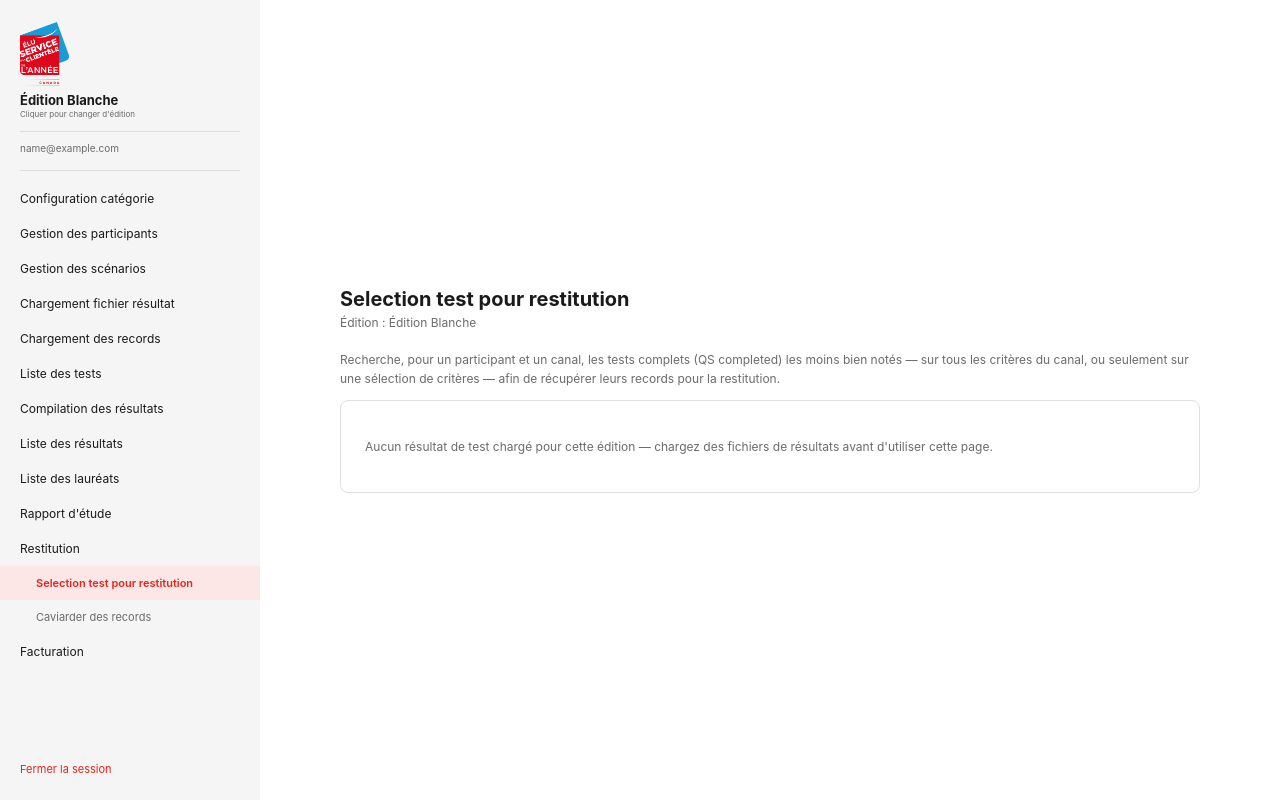
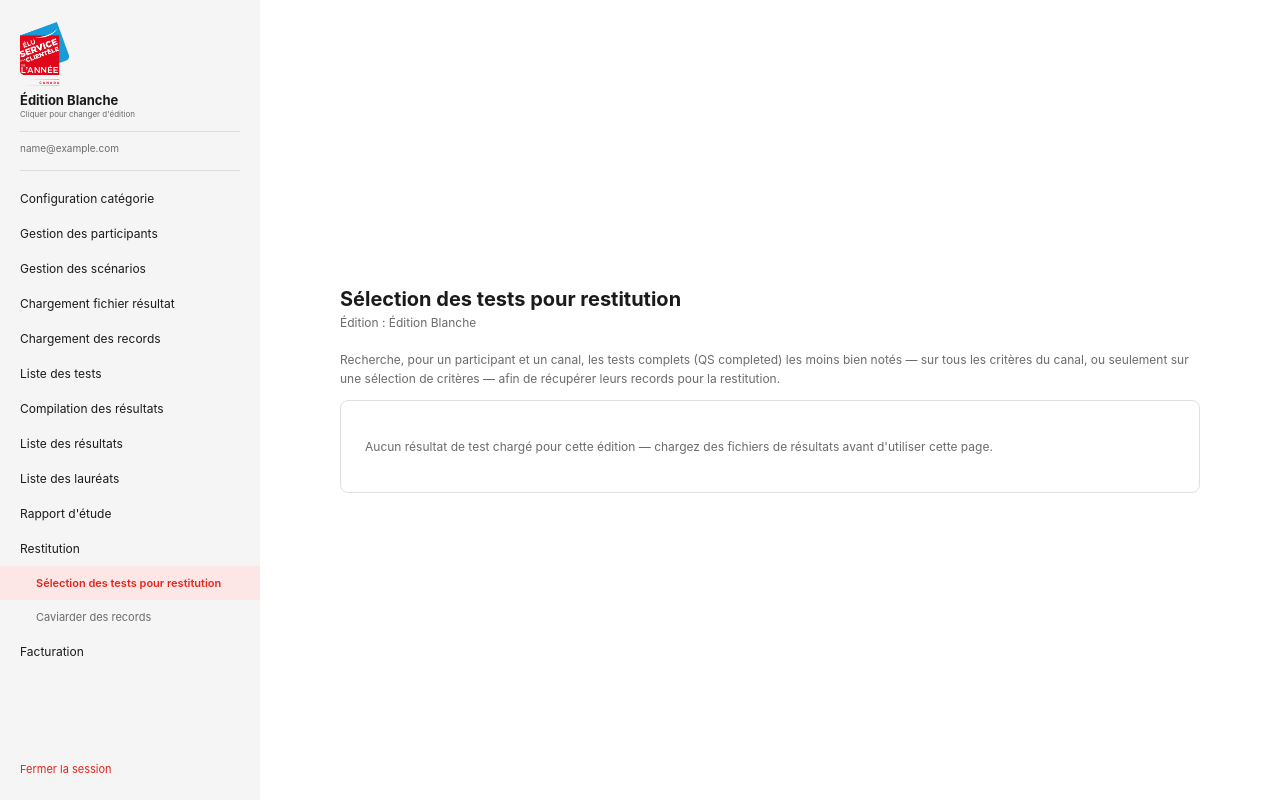
Before and after one commit to didier174/vcsoy-results, a Flask app: page /restitutions/selection-tests in a window 1280 px wide. Run offline with Flask 3, Linux system fonts and the light colour scheme; the visitor is signed in with stand-in values (Sample User, id 1); data that the repository does not hold is empty; some libraries are stand-ins or nearby versions.

Commit message:
Renomme "Selection test pour restitution" en "Sélection des tests pour restitution"
Co-Authored-By: Claude Sonnet 5 <noreply@anthropic.com>

```diff
--- a/app/restitutions/routes.py
+++ b/app/restitutions/routes.py
@@ -39,7 +39,7 @@ from app.results.validation import CHANNEL_FIELD_BY_KEY
 restitutions_bp = Blueprint("restitutions", __name__, url_prefix="/restitutions")
 
 ACTIVE_ITEM = "Restitution"
-ACTIVE_ITEM_SELECT_TESTS = "Selection test pour restitution"
+ACTIVE_ITEM_SELECT_TESTS = "Sélection des tests pour restitution"
 ACTIVE_ITEM_REDACT_RECORDS = "Caviarder des records"
 
 MAX_TESTS_REQUEST = 5
--- a/app/templates/app_shell.html
+++ b/app/templates/app_shell.html
@@ -44,8 +44,8 @@
           <a href="{{ url_for('reports.list_reports') }}" class="menu-item {{ 'active' if item == active_item else '' }}">{{ item }}</a>
         {% elif item == "Restitution" %}
           <a href="{{ url_for('restitutions.list_restitutions') }}" class="menu-item {{ 'active' if item == active_item else '' }}">{{ item }}</a>
-          {% if active_item in ["Restitution", "Selection test pour restitution", "Caviarder des records"] %}
-            <a href="{{ url_for('restitutions.select_tests') }}" class="menu-item menu-subitem {{ 'active' if active_item == 'Selection test pour restitution' else '' }}">Selection test pour restitution</a>
+          {% if active_item in ["Restitution", "Sélection des tests pour restitution", "Caviarder des records"] %}
+            <a href="{{ url_for('restitutions.select_tests') }}" class="menu-item menu-subitem {{ 'active' if active_item == 'Sélection des tests pour restitution' else '' }}">Sélection des tests pour restitution</a>
             <a href="{{ url_for('restitutions.redact_records') }}" class="menu-item menu-subitem {{ 'active' if active_item == 'Caviarder des records' else '' }}">Caviarder des records</a>
           {% endif %}
         {% elif item == "Administration" %}
--- a/app/templates/restitutions/select_tests.html
+++ b/app/templates/restitutions/select_tests.html
@@ -1,7 +1,7 @@
 {% extends "app_shell.html" %}
 {% block content %}
 <div class="page-block">
-  <h1 class="page-title">Selection test pour restitution</h1>
+  <h1 class="page-title">Sélection des tests pour restitution</h1>
   <p class="page-subtitle">Édition : {{ edition.short_label }}</p>
 
   <p class="muted">
```
